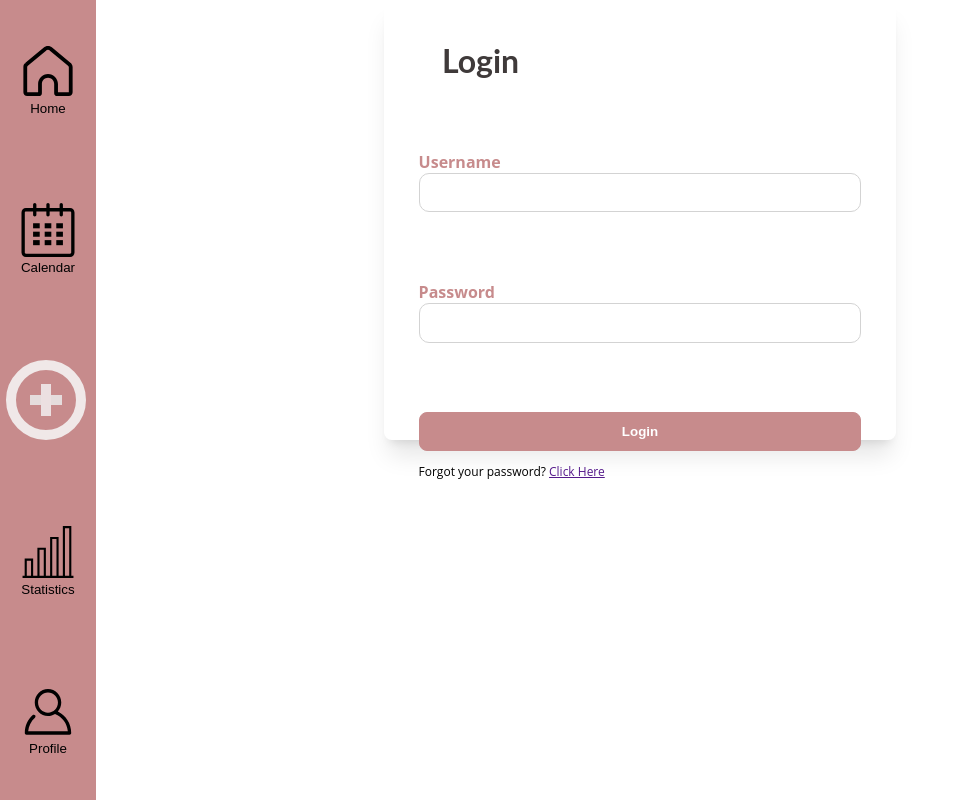
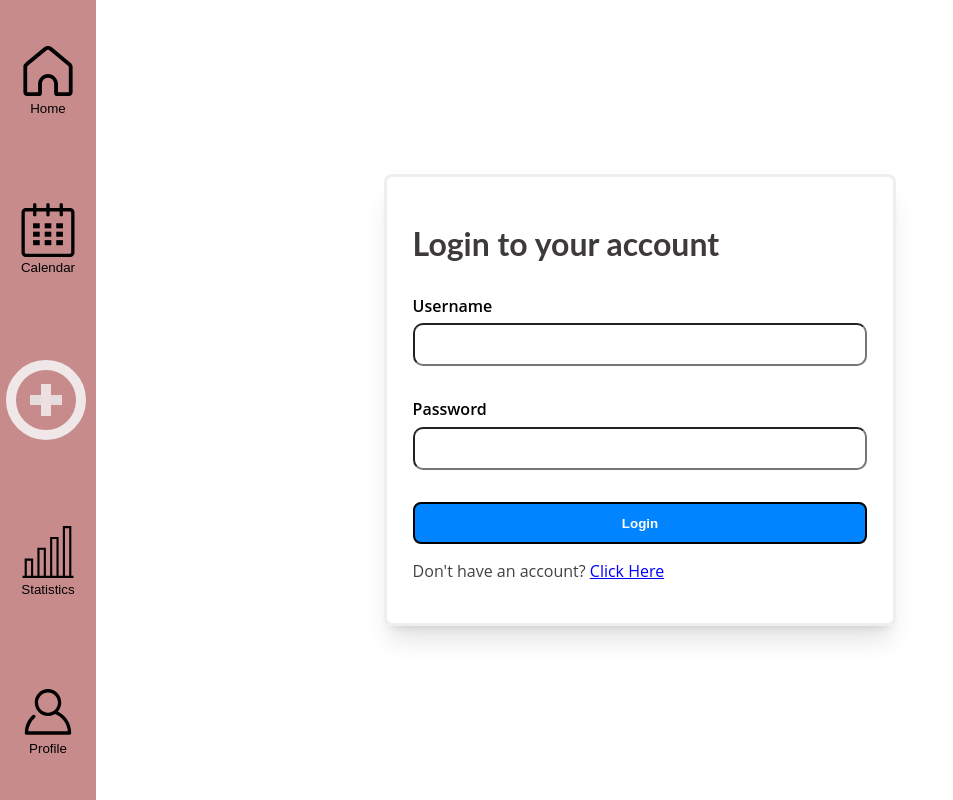
Before and after one commit to Cordxll/taskly, a React (Create React App) app: page /Login in a window 1280 px wide. Shown: the whole page, without its empty margins (0-953 px from the left). Built offline with nearby package versions, Linux system fonts and the light colour scheme; the HTML template or start-up script is replaced by a standard one.

Commit message:
Update Home, Login, Register

```diff
--- a/src/components/home/Home.module.css
+++ b/src/components/home/Home.module.css
@@ -36,8 +36,9 @@
 
     border-radius: 4px;
     font-weight: 600;
-
+    text-decoration: unset;
     box-shadow: 0 4px 6px -1px rgb(0 0 0 / 0.1), 0 2px 4px -2px rgb(0 0 0 / 0.1);
+    border: solid;
 
 }
 
@@ -47,6 +48,7 @@
 
 .btn1{
     background-color: black;
+    border-color: rgb(56, 56, 56);
     color: white;
 }
 .btn1:hover{
@@ -58,6 +60,7 @@
 .btn2{
     background-color: white;
     border-color: black;
+    color:black;
 }
 
 .btn2:hover{
--- a/src/components/home/HomePublic.js
+++ b/src/components/home/HomePublic.js
@@ -7,10 +7,10 @@ export default  function  HomePublic(){
         <h1 className={classes.h1}>
         Productivity App
         </h1>
-        <p style={{padding:"1%"}} className={classes.p}>We are more than just a planner or social media. Customize Productive People to help you strive towards your goals.</p>
+        <p style={{padding:"1%"}} className={classes.p}>We are more than just a planner or social media. Customize this app to help you strive towards your goals.</p>
         <div style={{display:"flex", justifyContent:"center", width:"100%", gap:"24px"}}>
-          <button className={`${classes.button} ${classes.btn1}`}>Sign Up</button>
-          <button className={`${classes.button} ${classes.btn2}`}>Sign In</button>
+          <Link to="/register" className={`${classes.button} ${classes.btn1}`}>Sign Up</Link>
+          <Link to="/Login" className={`${classes.button} ${classes.btn2}`}>Sign In</Link>
         </div>
 
       </div>
--- a/src/components/login/Login.js
+++ b/src/components/login/Login.js
@@ -45,30 +45,27 @@ function Login() {
     }
 
     return (
-        <>
+        <div className={classes.container}>
             <div className={classes.box}>
-            <header className={classes.login}>
-                <h1>Login</h1>
-            </header>
+                <h1 className={classes.login} >Login to your account</h1>
                 <form onSubmit={handleSubmit}>
                     <div className={classes.form}>
-                        <div className={classes.username}>
+                        <div>
                             <label>Username</label>
                             <input type="text" name="username" onChange={handleChange}></input>
                         </div>
-                        <div className={classes.password}>
+                        <div>
                             <label>Password</label>
                             <input type="password" name="password" onChange={handleChange}></input>
                         </div>
-                        <div className={classes.loginBtn}>
-                        <button type="submit">Login</button>
-                        <p>Forgot your password? <a href="">Click Here</a></p>
+                        <div>
+                            <button type="submit">Login</button>
+                            <p>Don't have an account? <Link to="/register" style={{color:"blue"}}>Click Here</Link></p>
                         </div>
                     </div>
                 </form>
-
             </div>
-        </>
+        </div>
     );
 }
 
--- a/src/components/login/Login.module.css
+++ b/src/components/login/Login.module.css
@@ -1,93 +1,79 @@
-.login {
-    padding: 0.3rem 3rem;
+.error input{
+    border:2px solid red;
+    color: red;
+}
+.error label{
+    color: red !important;
+}
+.error p{
+    color: red !important;
+    font-size: small;
+}
+
+
+.container {
+    display: flex;
+    align-items: center;
+    justify-content: center;
+    height: 100vh;
 }
 
 .box {
     max-width: 32rem;
     width: 75%;
-    height: 55vh;
-    max-height: 35rem;
-    padding: 15px 10px;
-    margin: auto;
+    padding: 2%;
     box-shadow: 0 20px 25px -5px rgb(0 0 0 / 0.1), 0 8px 10px -6px rgb(0 0 0 / 0.1);
     border-radius: 8px;
-}
-
-.box form {
-    display: flex;
-    justify-content: center;
+    border: solid;
+    margin-top: 1rem;
 }
 
 .form {
     height: 100%;
     width: 100%;
 }
+.form label{
+    padding-bottom: 1.5%;
+    font-weight: 550;
 
-.box p {
-    font-size: .75rem;
+}
+
+.form input{
+    padding: 0.75rem;
+    width: 100%;
+    border-radius: 10px;
+}
+
+.form label, input{
+    display: block;
     color: black;
+}
 
+.form div{
+    margin-top: 2rem;
+}
+.form p{
+    color: rgb(66, 66, 66);
 }
 
 .box button {
     padding: 2.5%;
     border-radius: 8px;
-    border: 1px solid #c78b8c;
+    border: 2px solid black;
     width: 100%;
-    background-color: #c78b8c;
+    background-color: rgb(0, 132, 255);
     font-weight: bold;
     color: white;
 }
 
 
 .box button:hover {
-    padding: 2.5%;
     border-radius: 8px;
-    border: 1px solid pink;
-    background-color: pink;
+    background-color: rgb(0, 86, 167);
     cursor: pointer;
-    color: black;
     font-weight: bold;
 }
 
-.username input,
-.username label,
-.password input,
-.password label {
-    display: block;
-    margin: auto;
-}
-
-.username input,
-.password input {
-    border: 1px solid lightgray;
-    border-radius: 10px;
-    padding: 2.5%;
-    width: 100%;
-}
-
-.username input:focus,
-.password input:focus {
-    outline: none;
-    border: 1px solid maroon;
-    border-radius: 10px;
-}
-
-.username label,
-.password label {
-    color: black;
-    font-weight: bold;
-    color: #c78b8c
-}
-
-.username,
-.password,
-.loginBtn {
-    margin-top: 20px;
-    margin-bottom: 10px;
-    padding: 5%;
-    width: 100%;
-}
 
 
 @media screen and (min-width: 640px) {
--- a/src/components/registration/Registration.module.css
+++ b/src/components/registration/Registration.module.css
@@ -1,40 +1,64 @@
-.login {
-    padding: 0.3rem 3rem;
+.error input{
+    border:2px solid red;
+    color: red;
+}
+.error label{
+    color: red !important;
+}
+.error p{
+    color: red !important;
+    font-size: small;
+}
+
+.container {
+    display: flex;
+    align-items: center;
+    justify-content: center;
+    height: 100vh;
 }
 
 .box {
     max-width: 32rem;
     width: 75%;
-    height: 55vh;
-    max-height: 45rem;
-    padding: 15px 10px;
-    margin: auto;
+    padding: 2%;
     box-shadow: 0 20px 25px -5px rgb(0 0 0 / 0.1), 0 8px 10px -6px rgb(0 0 0 / 0.1);
     border-radius: 8px;
-}
-
-.box form {
-    display: flex;
-    justify-content: center;
+    border: solid;
+    margin-top: 1rem;
 }
 
 .form {
     height: 100%;
     width: 100%;
 }
+.form label{
+    padding-bottom: 1.5%;
+    font-weight: 550;
+    border: none;
 
-.box p {
-    font-size: .75rem;
-    color: black;
+}
 
+.form input{
+    padding: 0.75rem;
+    width: 100%;
+    border-radius: 10px;
+}
+
+.form div{
+    margin-top: 2rem;
+    border: none;
+}
+
+.form p{
+    color: rgb(66, 66, 66);
 }
 
 .box button {
     padding: 2.5%;
     border-radius: 8px;
-    border: 1px solid #c78b8c;
+    border: 2px solid black;
     width: 100%;
-    background-color: #c78b8c;
+    background-color: rgb(0, 132, 255);
     font-weight: bold;
     color: white;
 }
@@ -43,58 +67,15 @@
 .box button:hover {
     padding: 2.5%;
     border-radius: 8px;
-    border: 1px solid pink;
-    background-color: pink;
+    background-color: rgb(0, 86, 167);
     cursor: pointer;
-    color: black;
     font-weight: bold;
 }
 
-.username input,
-.username label,
-.password input,
-.password label,
-.email input,
-.email label {
+.form label, input{
     display: block;
-    margin: auto;
+    color: black;
 }
-
-.username input,
-.password input,
-.email input {
-    border: 1px solid lightgray;
-    border-radius: 10px;
-    padding: 2.5%;
-    width: 100%;
-}
-
-.username input:focus,
-.password input:focus,
-.email input:focus {
-    outline: none;
-    border: 1px solid maroon;
-    border-radius: 10px;
-}
-
-.username label,
-.password label,
-.email label {
-    color: black;
-    font-weight: bold;
-    color: #c78b8c
-}
-
-.username,
-.password,
-.email,
-.register {
-    margin-top: 20px;
-    margin-bottom: 10px;
-    padding: 5%;
-    width: 100%;
-}
-
 
 @media screen and (min-width: 640px) {
     .box {
```
Also changed, not shown: src/components/registration/Register.js (+29 -16 lines), 1 other file (tests, documents, lock files or other folders).
